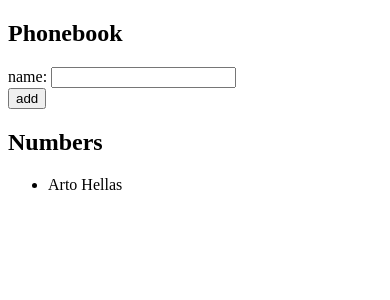
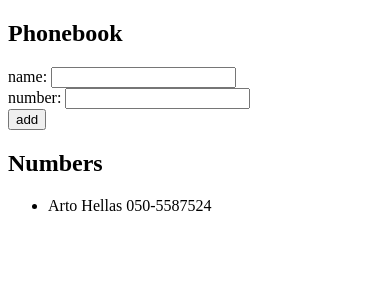
Before and after one commit to kynikki/fullstack-open, a React (Create React App) app in the folder osa2/phonebook/: page / in a window 390 px wide. Shown: the top 300 px of the page. Built offline with nearby package versions, Linux system fonts and the light colour scheme.

Commit message:
phonebook changed

```diff
--- a/osa2/phonebook/src/App.js
+++ b/osa2/phonebook/src/App.js
@@ -2,31 +2,45 @@ import { useState } from 'react'
 
 const Note = ({ person }) => {
   return (
-    <li>{person.name}</li>
+    <li>{person.name} {person.number}</li>
   )
 }
 
 const App = () => {
   const [persons, setPersons] = useState([
-    { name: 'Arto Hellas' }
+    { name: 'Arto Hellas',
+      number: '050-5587524'
+    }
   ])
   const [newName, setNewName] = useState('')
+  const [newNumber, setNewNumber] = useState('')
 
   const addPerson = (event) => {
     event.preventDefault()
 
     const noteObject = {
-      name: newName
+      name: newName,
+      number: newNumber
     }
 
-    setPersons(persons.concat(noteObject))
-    setNewName('')
+    const found = (persons.find(person => person.name === noteObject.name))
+    if (found === undefined) {
+      setPersons(persons.concat(noteObject))
+      setNewName('')
+      setNewNumber('')
+    }
+    else {
+      window.alert(`${noteObject.name} is already added to phonebook`)
+    }
   }
 
-  const handleNoteChange = (event) => {
+  const handlePersonChange = (event) => {
     console.log(event.target.value)
     setNewName(event.target.value)
-
+  }
+  const handleNumberChange = (event) => {
+    console.log(event.target.value)
+    setNewNumber(event.target.value)
   }
 
 
@@ -37,7 +51,12 @@ const App = () => {
         <div>
           name: <input
           value={newName}
-          onChange={handleNoteChange}/>
+          onChange={handlePersonChange}/>
+        </div>
+        <div>
+          number: <input
+          value={newNumber}
+          onChange={handleNumberChange}/>
         </div>
         <div>
           <button type="submit">add</button>
```
